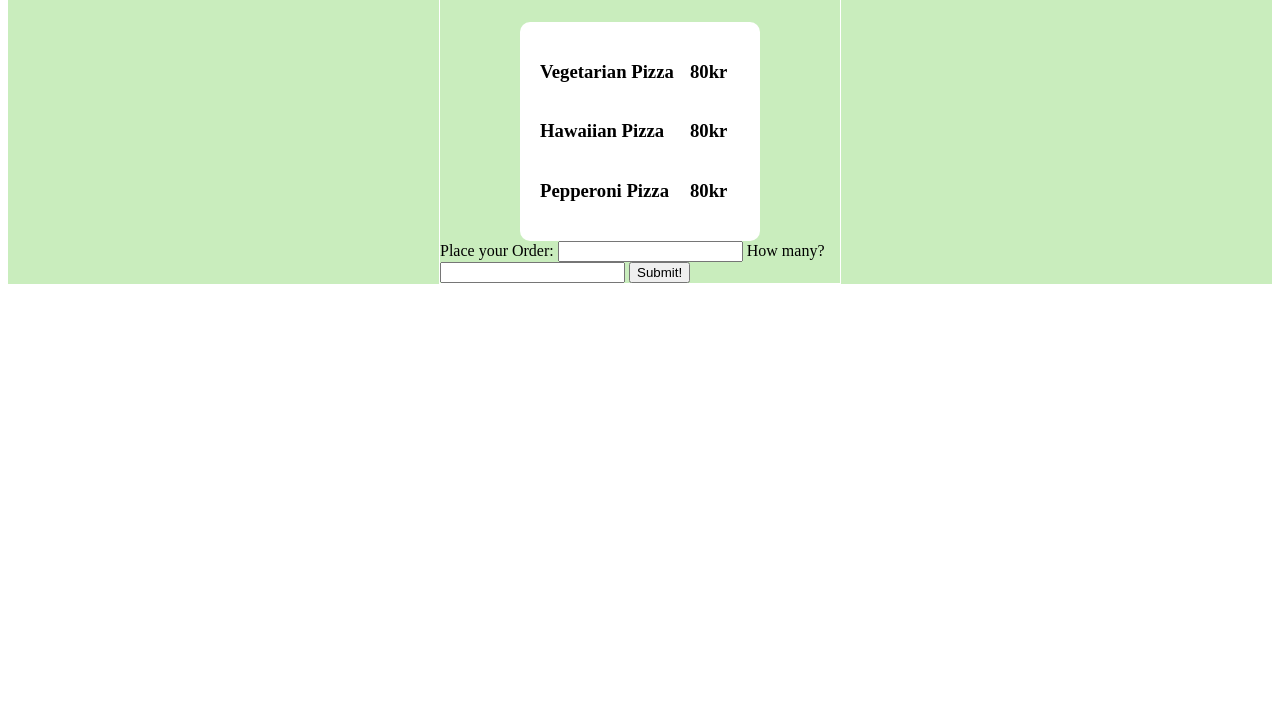
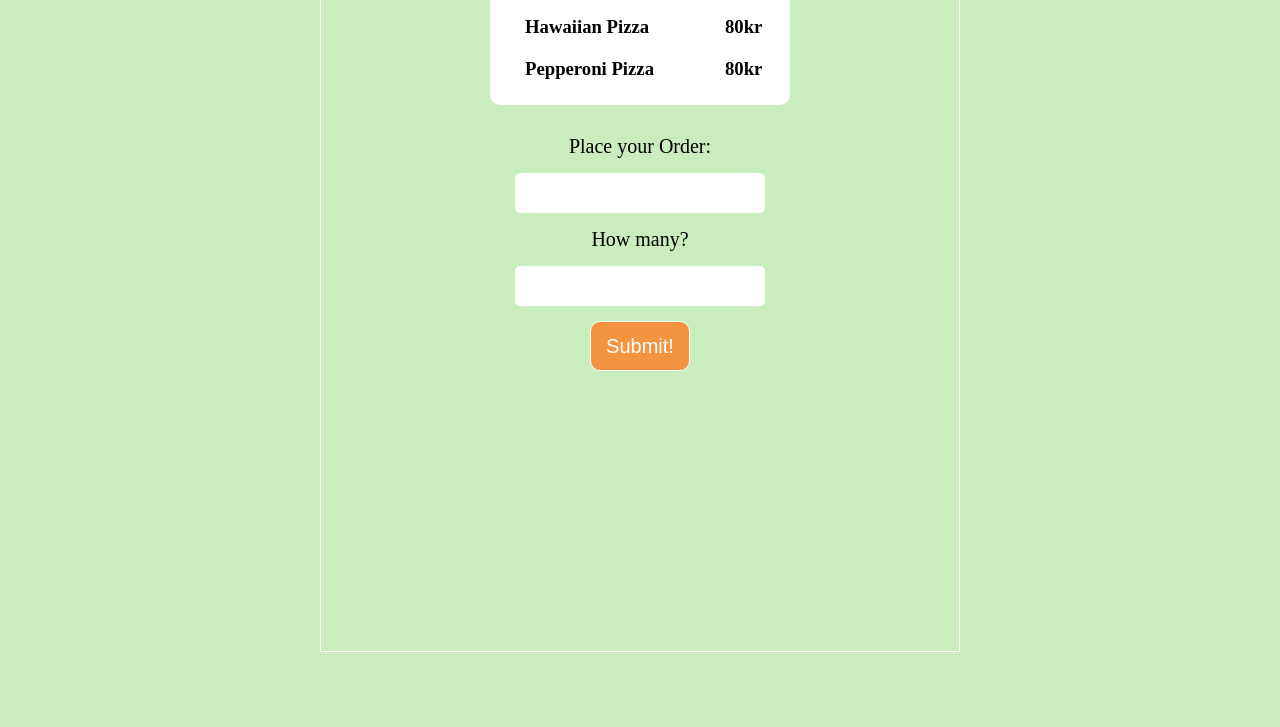
Before and after one commit to ImperialFiddlesticks/Pizzabot, a plain HTML site: page code/index.html in a window 1280 px wide. Shown: the part 300-1027 px from the top of the page. Before the commit the page ends 800 px from the top, so only its background shows below. Drawn offline with Linux system fonts and the light colour scheme.

Commit message:
cssUpdate

```diff
--- a/code/index.html
+++ b/code/index.html
@@ -14,6 +14,7 @@
             <div class="menuTitle">
               <h2>Menu</h2>
             </div>
+
             <div class="menuGrid">
               <h3>Vegetarian Pizza</h3>
               <h3>80kr</h3>
@@ -24,7 +25,7 @@
             </div>
           </div>
           <div class="placeOrder">
-            <form>
+            <form class="pizzaForm">
               <label for="order">Place your Order:</label>
               <input id="order" name="order" type="text" required />
               <label for="amount">How many?</label>
--- a/code/style.css
+++ b/code/style.css
@@ -1,3 +1,8 @@
+* {
+  margin: 0;
+  padding: 0;
+  box-sizing: border-box;
+}
 main {
   background-color: rgb(201, 237, 189);
 }
@@ -9,24 +14,66 @@ main {
 h1 {
   text-transform: uppercase;
   font-size: 75px;
+  margin: 35px;
 }
 .orderBox {
   display: flex;
   flex-direction: column;
   align-items: center;
   border: 1px solid white;
-  width: 400px;
+  width: 50%;
+  margin-bottom: 75px;
 }
 .menuTitle {
   display: flex;
   justify-content: center;
   text-transform: uppercase;
   font-size: 30px;
+  margin: 20px;
 }
+
 .menuGrid {
+  width: 300px;
   display: grid;
-  grid-template-columns: 150px 50px;
+  grid-template-columns: 200px 50px;
   background-color: white;
-  padding: 20px;
+  justify-content: center;
+  padding: 15px;
   border-radius: 10px;
 }
+h3 {
+  padding: 10px;
+}
+.pizzaForm {
+  margin: 30px;
+  display: flex;
+  flex-direction: column;
+  align-items: center;
+}
+label {
+  font-size: 20px;
+}
+input {
+  width: 250px;
+  height: 40px;
+  margin: 15px;
+  padding: 5px;
+  border-radius: 5px;
+  border: white;
+}
+button {
+  background-color: rgb(244, 148, 65);
+  font-size: 20px;
+  color: white;
+  width: 100px;
+  height: 50px;
+  border: 1px solid white;
+  border-radius: 10px;
+}
+.orderTotal {
+  width: 400px;
+  height: 250px;
+  display: flex;
+  flex-direction: column;
+  align-items: center;
+}
```
